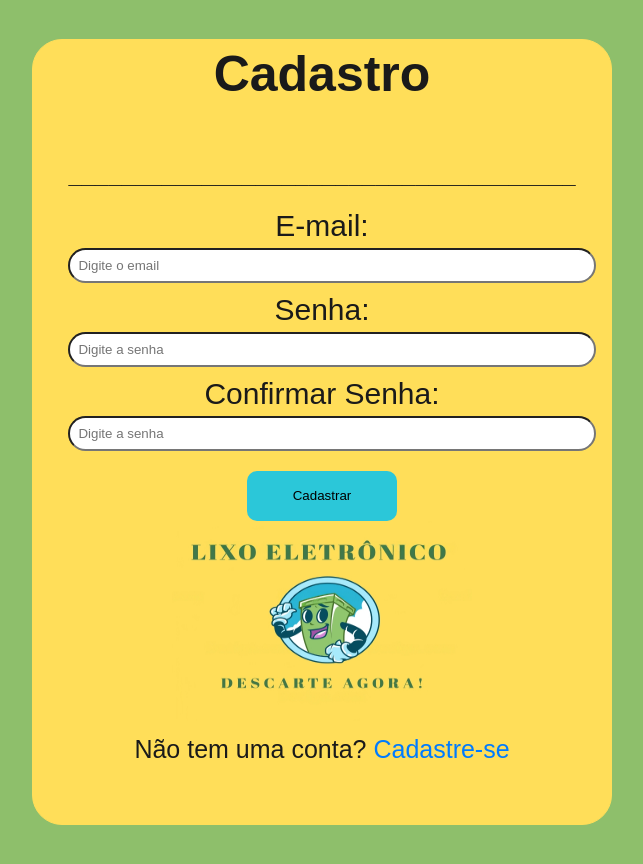
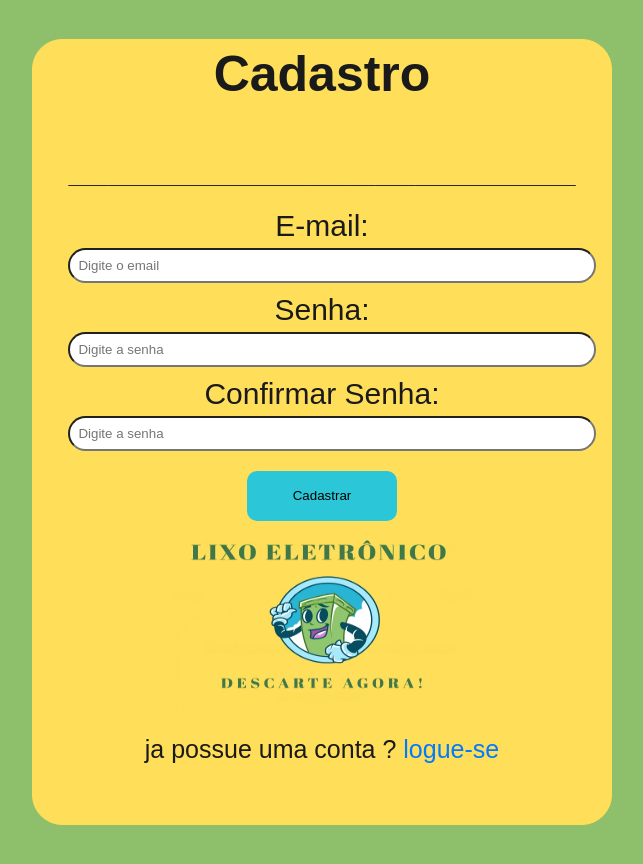
Before and after one commit to lucasgriesang/SA, a React (Vite) app: page /signup in a window 1280 px wide. Shown: the whole page, without its empty margins (318-961 px from the left). Built offline with nearby package versions, Linux system fonts and the light colour scheme; the HTML template or start-up script is replaced by a standard one.

Commit message:
Update Signup.jsx

```diff
--- a/src/components/Signup.jsx
+++ b/src/components/Signup.jsx
@@ -63,7 +63,7 @@ const Signup = () => {
           <img src={logo} alt="logo" style={{ width: '300px', height: '200px' }} />
 
           <p>
-          Não tem uma conta? <a href="/" >Cadastre-se</a>
+          ja possue uma conta ? <a href="/" >logue-se</a>
         </p>
 
         </form>
```
